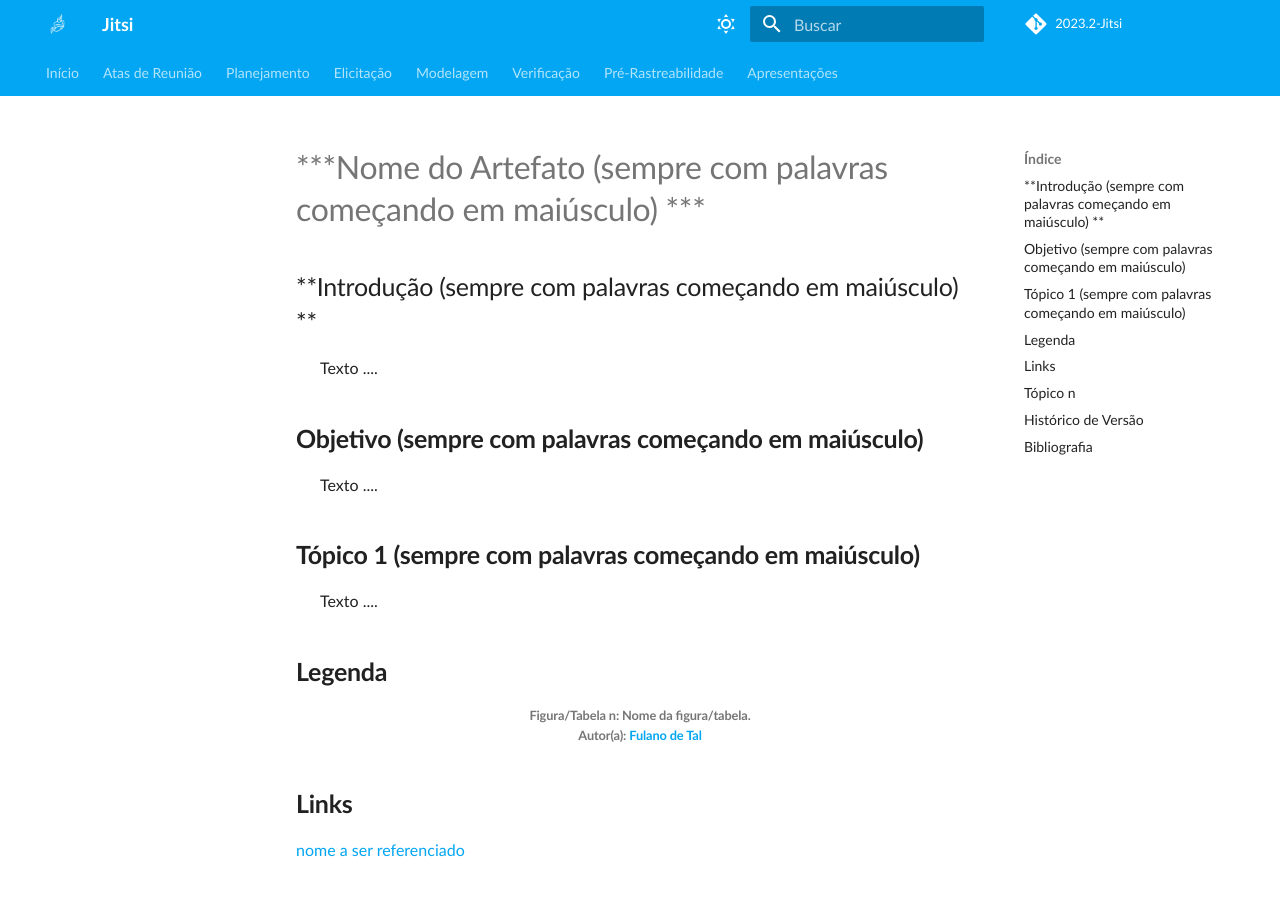
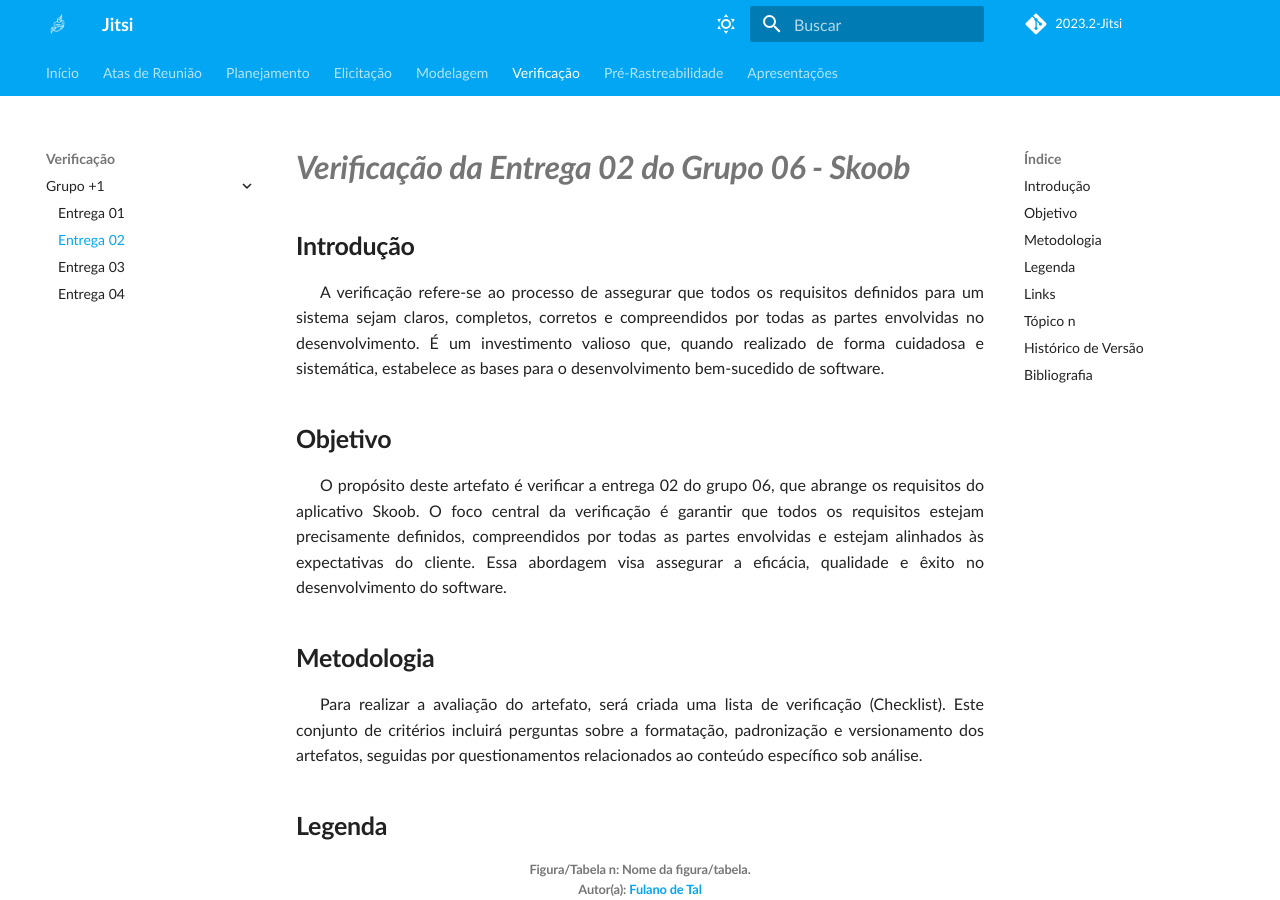
Before and after one commit to Requisitos-de-Software/2023.2-Jitsi, an MkDocs documentation site: the page built from docs/Verificacao/Grupo+1/Entrega _2.md, in a window 1280 px wide and 900 px high. Built offline with MkDocs 1.6.1 and Material for MkDocs 9.7.7, drawn with Linux system fonts in a browser that asks for light colours; some web fonts are replaced; comment, search, counter and statistics services are not loaded.

Commit message:
verificação da entrega 02

```diff
--- a/docs/Verificacao/Grupo+1/Entrega _2.md
+++ b/docs/Verificacao/Grupo+1/Entrega _2.md
@@ -1,18 +1,18 @@
-# ***Nome do Artefato (sempre com palavras começando em maiúsculo) ***
+# ***Verificação da Entrega 02 do Grupo 06 - Skoob***
 
-## **Introdução (sempre com palavras começando em maiúsculo) **
+## **Introdução**
 <p align="justify">
-&emsp;&emsp;Texto ....
+&emsp;&emsp;A verificação refere-se ao processo de assegurar que todos os requisitos definidos para um sistema sejam claros, completos, corretos e compreendidos por todas as partes envolvidas no desenvolvimento. É um investimento valioso que, quando realizado de forma cuidadosa e sistemática, estabelece as bases para o desenvolvimento bem-sucedido de software.
 </p>
 
-## **Objetivo (sempre com palavras começando em maiúsculo)**
+## **Objetivo**
 <p align="justify">
-&emsp;&emsp;Texto ....
+&emsp;&emsp;O propósito deste artefato é verificar a entrega 02 do grupo 06, que abrange os requisitos do aplicativo Skoob. O foco central da verificação é garantir que todos os requisitos estejam precisamente definidos, compreendidos por todas as partes envolvidas e estejam alinhados às expectativas do cliente. Essa abordagem visa assegurar a eficácia, qualidade e êxito no desenvolvimento do software.
 </p>
 
-## **Tópico 1 (sempre com palavras começando em maiúsculo)**
+## **Metodologia**
 <p align="justify">
-&emsp;&emsp;Texto ....
+&emsp;&emsp;Para realizar a avaliação do artefato, será criada uma lista de verificação (Checklist). Este conjunto de critérios incluirá perguntas sobre a formatação, padronização e versionamento dos artefatos, seguidas por questionamentos relacionados ao conteúdo específico sob análise.
 </p>
 
 ## **Legenda**
--- a/mkdocs.yml
+++ b/mkdocs.yml
@@ -68,7 +68,7 @@
   - Verificação:
     - Grupo +1:
       - Entrega 01: Verificacao/Grupo+1/Entrega_1.md
-      - Entrega 02: Verificacao/Grupo+1/Entrega_2.md
+      - Entrega 02: Verificacao/Grupo+1/Entrega _2.md
       - Entrega 03: Verificacao/Grupo+1/Entrega_3.md
       - Entrega 04: Verificacao/Grupo+1/Entrega_4.md
   - Pré-Rastreabilidade:
```
